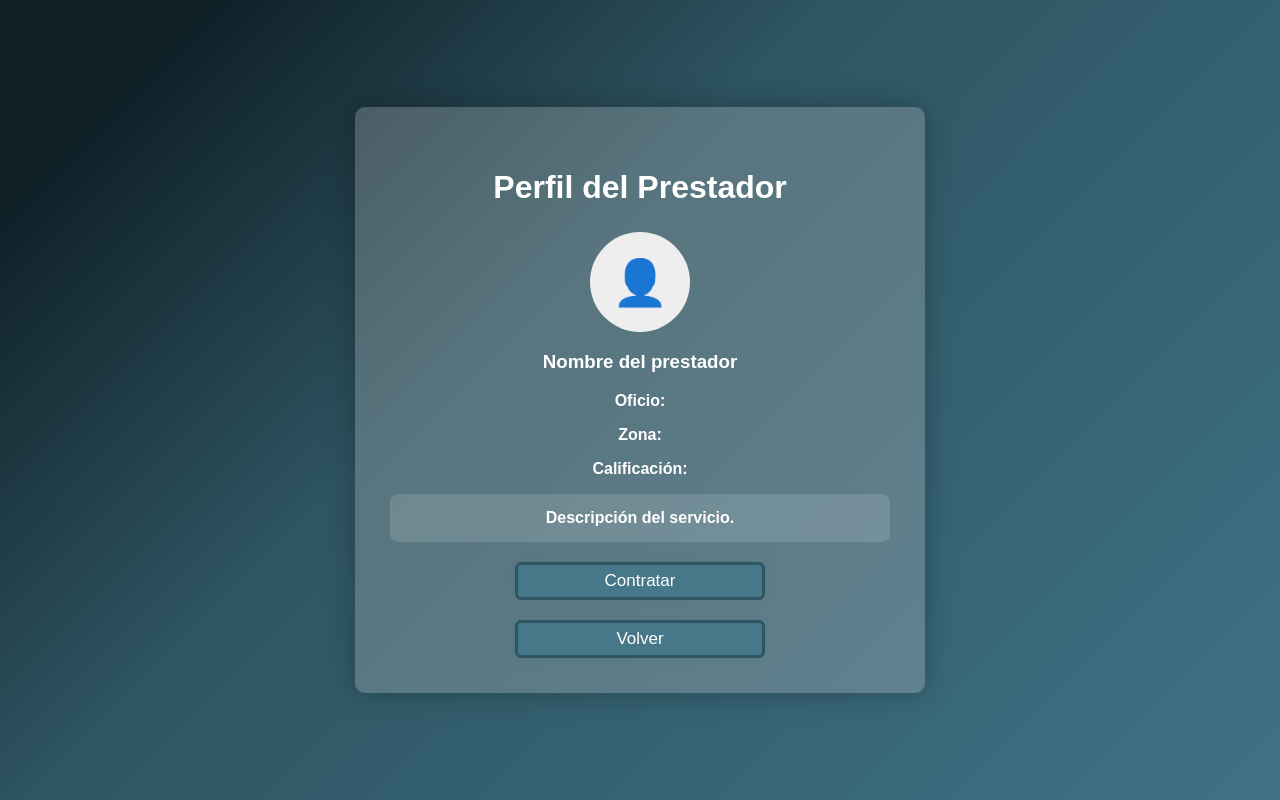
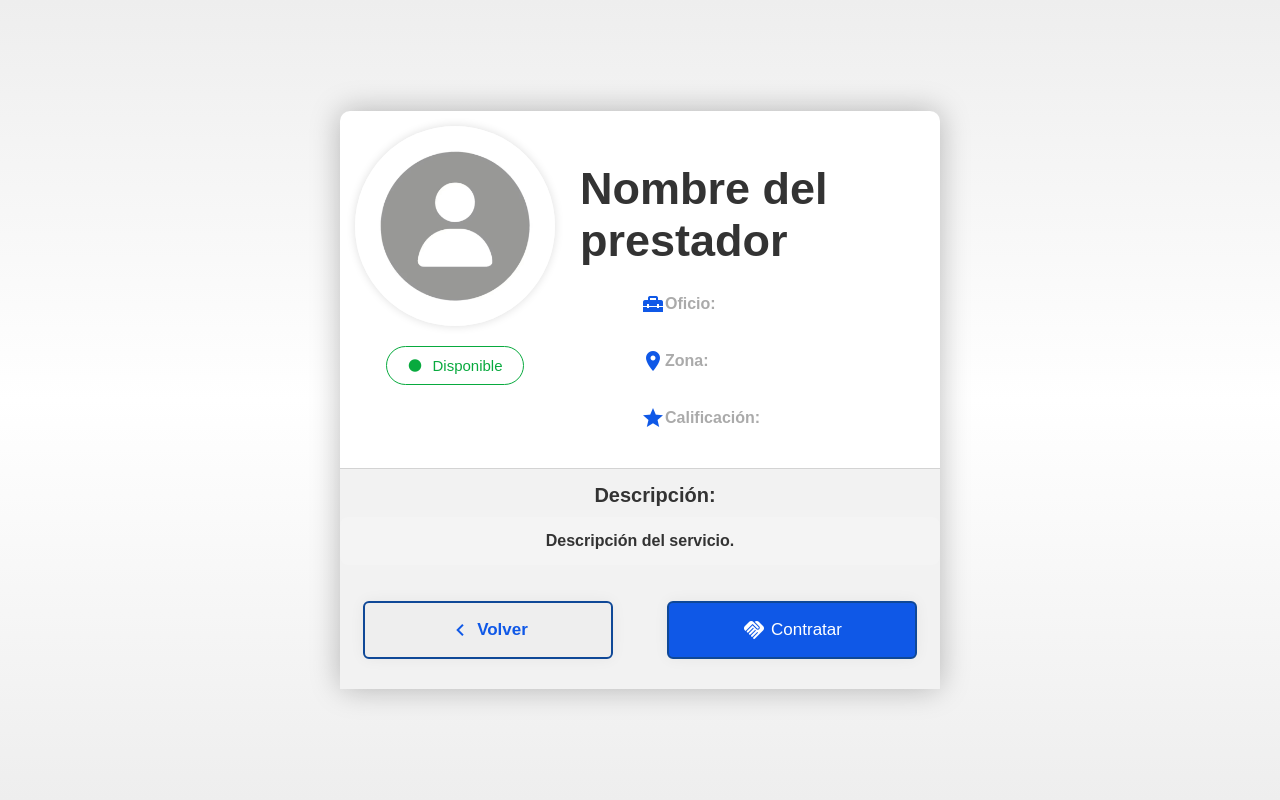
Before and after one commit to ThyagoASan/Proyecto-Altoque-_desarrollo_y_Arquitect_web, a PHP site: page /perfil.html in a window 1280 px wide. Run offline with PHP 8.4, Linux system fonts and the light colour scheme.

Commit message:
actualizacion de diseño perfil

```diff
--- a/html y css/css.css
+++ b/html y css/css.css
@@ -1,23 +1,15 @@
-body{
-    background: linear-gradient(
-        135deg,
-        #0f2027 10%,
-        #2e5562 40%,
-        #3f7287 100%
-    );
+body {
+    background: linear-gradient(135deg, #0f2027 10%, #2e5562 40%, #3f7287 100%);
     min-height: 100vh;
     margin: 0;
     font-weight: bold;
-    font-family:sans-serif;
-
+    font-family: sans-serif;
+    --color_azul_principal: #0f58e7;
+    --color_verde-principal: #08aa3e;
+    --color_rojo_principal: #aa0816;
 }
-.body-registrarse{
-    background: linear-gradient(
-        135deg,
-        #271d0f 10%,
-        #624d2e 40%,
-        #87623f 100%
-    );
+.body-registrarse {
+    background: linear-gradient(135deg, #271d0f 10%, #624d2e 40%, #87623f 100%);
 }
 /*---principal---*/
 .header {
@@ -30,16 +22,15 @@ body{
     align-items: center; /* Opcional: Centra verticalmente el botón "=" y los links */
 }
 
-.header__checkbox{
+.header__checkbox {
     position: absolute;
     display: none;
 }
-.header__label{
+.header__label {
     font-size: 50px;
     padding: 2px 10px;
-
 }
-.header__label:hover{
+.header__label:hover {
     background-color: #bbb;
 }
 .header__nav {
@@ -50,71 +41,74 @@ body{
     color: #eee;
     z-index: 100;
 }
-.header__nav-list{
+.header__nav-list {
     padding: 0;
 }
-.header__nav-item{
+.header__nav-item {
     list-style-type: none;
     padding: 10px 40px;
 }
-.header__nav-item:hover,.item_login:hover,.item_registrarse:hover{
+.header__nav-item:hover,
+.item_login:hover,
+.item_registrarse:hover {
     background-color: #458297 !important;
 }
-.header__checkbox:checked ~ .header__nav{
-display:block;
+.header__checkbox:checked ~ .header__nav {
+    display: block;
 }
-.header__list{
+.header__list {
     list-style-type: none;
     margin: 0;
     display: flex;
 }
-.header__list-item{
+.header__list-item {
     text-align: center;
     padding: 21px 6px;
     display: flex;
-
 }
-.header__list-item:hover{
+.header__list-item:hover {
     background-color: #bbb;
 }
-.item_login,.item_registrarse{
-    border: 2px solid rgb(52, 86, 140) ;
+.item_login,
+.item_registrarse {
+    border: 2px solid rgb(52, 86, 140);
     box-shadow: 0 0 5px #0004;
     margin: auto 8px auto 8px;
     padding: 7px 6px;
     height: 100%;
     border-radius: 4px;
-    background-color: #367d9b ;
-    transition: all 0.3s  ease;
+    background-color: #367d9b;
+    transition: all 0.3s ease;
     color: white;
 }
-.login-link, .registrarse_link, .inicio-link{
+.login-link,
+.registrarse_link,
+.inicio-link {
     height: 100%;
     width: 100%;
     text-decoration: none;
     color: inherit;
 }
 /* fin del header */
-.div{
+.div {
     display: flex;
     justify-content: center;
     align-content: space-between;
 }
-.div__mapa{
+.div__mapa {
     width: 100%;
     height: 600px;
 }
-.div_busqueda{
+.div_busqueda {
     width: 20%;
     padding-right: 30px;
-    max-width:150px;
+    max-width: 150px;
 }
 .details {
     background-color: white;
     padding: 10px;
     position: relative;
-    border-radius:3px;
-
+    border-radius: 3px;
 }
 
 .details__summary {
@@ -138,43 +132,38 @@ display:block;
     color: #555;
     padding: 5px 0;
 }
-.div_busqueda__div_buscador{
-width: 60%;
-border-radius: 6px;
-height: 40px;
-background-color: white;
-display: flex;
+.div_busqueda__div_buscador {
+    width: 60%;
+    border-radius: 6px;
+    height: 40px;
+    background-color: white;
+    display: flex;
 }
 .label-icono {
     display: flex;
     align-items: center;
     justify-content: center;
-    cursor: pointer;
-    margin-right: 10px;    /* Separa la imagen del input de texto */
+    cursor: pointer; /* Separa la imagen del input de texto */
 }
-.img_lupa{
-    width: 25px;
-    margin: 7px 0 0 5px;
-    position:absolute;
-    display: block;
+.label-icono span {
+    padding: 0 5px;
 }
 .input_buscador_localidad {
-    margin-left: 30px;
+    margin-left: 1px;
     padding-left: 5px;
-    border-radius: 3px 6px 6px 3px ;
+    border-radius: 3px 6px 6px 3px;
     width: 100%;
     border-color: transparent;
 }
-.input_buscador_localidad:focus{
+.input_buscador_localidad:focus {
     outline: none;
     background-color: #ccc;
-    border-left: 3px solid #555555 ;
-
+    border-left: 3px solid #555555;
 }
 
 /* ---final principal--- */
 /*---login---*/
-.formulario1{
+.formulario1 {
     color: #fff;
     font-size: 17px;
     background-color: #ccc4;
@@ -182,17 +171,16 @@ display: flex;
     min-width: 370px;
     max-width: 400px;
     padding: 40px 8%;
-    margin:auto;
+    margin: auto;
     margin-top: 10%;
     border-radius: 7px;
     box-shadow: 0 0 30px #0004;
     text-align: center;
-
 }
-h2{
+h2 {
     font-size: 32px;
 }
-.input1{
+.input1 {
     background-color: #eee;
     font-size: 17px;
     width: 97%;
@@ -202,30 +190,34 @@ h2{
     border-radius: 4px;
     box-shadow: 0 0 30px #fff5;
 }
-.label1, .label2{
+.label1,
+.label2 {
     display: block;
     text-align: left;
 }
-.botones1{
+.botones1,
+.botones-perfil {
     background-color: #467889;
-    transition-property:background-color ;
-    transition: all 0.3s  ease;
+    transition-property: background-color;
+    transition: all 0.3s ease;
     color: #fff;
     font-family: sans-serif;
     font-size: 17px;
     width: 90%;
     max-width: 250px;
-    border:3.5px solid #2e5562;
+    border: 3.5px solid #2e5562;
     border-radius: 6px;
     margin: auto;
     margin-top: 20px;
     padding: 6px 0;
     display: flex;
     justify-content: center;
-    box-shadow: 0 0 15px rgba(0, 0, 0, 0.050);
+    box-shadow: 0 0 15px rgba(0, 0, 0, 0.05);
 }
-.botones1:hover, .item_login:hover, .item_registrarse:hover{
-    background-color:#437a92 ;
+.botones1:hover,
+.item_login:hover,
+.item_registrarse:hover {
+    background-color: #437a92;
     box-shadow: #ffff;
     color: #2e3f46;
 }
@@ -314,34 +306,157 @@ h2{
 }
 
 .perfil-card {
-    background-color: #ccc4;
-    color: white;
+    display: flex;
+    flex-direction: column;
+    background-color: #fff;
+    color: #333;
     width: 50%;
-    min-width: 350px;
-    max-width: 500px;
-    padding: 35px;
+    min-width: 500px;
+    max-width: 600px;
     border-radius: 10px;
     box-shadow: 0 0 30px #0004;
     text-align: center;
 }
+@media screen and (max-width: 530px) {
+    .perfil-card {
+        width: 100%;
+    }
+    .perfil-foto {
+        margin: 10px 0 0 10px;
+        min-width: 100px !important;
+        height: 100px !important;
+    }
+    .perfil,
+    .perfil-card {
+        min-width: 300px;
+
+        padding: 0;
+    }
+}
+.informacion_card {
+    display: flex;
+    gap: 15px;
+    padding: 15px;
+}
+.informacion_basica-perfil {
+    display: flex;
+    flex-direction: column;
+    justify-content: start;
+    width: 100%;
+    gap: 10px;
+}
+.informacion_basica-perfil div {
+    text-align: start;
+    padding-left: 20%;
+}
+.text_info {
+    color: #0005;
+    margin: auto;
+    display: flex;
+    align-items: center;
+}
 
 .perfil-foto {
-    width: 100px;
-    height: 100px;
-    margin: 15px auto;
+    position: relative;
+
+    min-width: 200px;
+    height: 200px;
     border-radius: 50%;
-    background-color: #eee;
-    color: #2e5562;
+    color: #fff;
     display: flex;
+    flex-direction: column;
     justify-content: center;
     align-items: center;
+}
+.perfil-foto img {
+    border-radius: 50%;
+    width: 100%;
+    height: 100%;
+    box-shadow: 0 0 10px #0002;
+}
+.text_disponible,
+.text_no_disponible {
+    position: absolute;
+    top: 110%;
+    display: flex;
+    align-items: center;
+    gap: 10px;
+    padding: 10px 20px;
+    border: 1px solid var(--color_verde-principal);
+    border-radius: 45px;
+    font-weight: 200;
+    color: var(--color_verde-principal);
+    font-size: 15px;
+}
+.text_no_disponible {
+    color: var(--color_rojo_principal);
+    border-color: var(--color_rojo_principal);
+}
+.text_no_disponible span {
+    color: var(--color_rojo_principal);
+    font-size: 15px;
+}
+.text_disponible span {
+    color: var(--color_verde-principal);
+    font-size: 15px;
+}
+#perfil-nombre {
+    text-align: start;
+    margin-bottom: 15px;
+    padding-left: 10px;
     font-size: 45px;
 }
-
+.icono_perfil {
+    color: var(--color_azul_principal);
+}
+#perfil-estrellas {
+    color: #f6c326;
+}
+#perfil-oficio,
+#perfil-estrellas,
+#perfil-zona,
+.descripcion_div strong {
+    padding-left: 30px;
+    font-size: 20px;
+}
 .perfil-descripcion {
     background-color: #ffffff22;
     padding: 15px;
     border-radius: 8px;
-    margin-top: 15px;
+    margin-top: 10px;
 }
-/* ---final login--- */
+.descripcion_div {
+    padding-top: 15px;
+    border-top: 1px solid #5553;
+}
+.div_botones {
+    display: flex;
+    gap: 8px;
+    padding-bottom: 30px;
+}
+.botones-perfil {
+    background-color: var(--color_azul_principal);
+    border: 2px solid #0f4897;
+    display: flex;
+    padding: 15px 10px;
+    gap: 5px;
+    align-items: center;
+}
+.botones-perfil a {
+    width: fit-content;
+}
+.btm_volver {
+    background-color: #eee;
+    color: var(--color_azul_principal);
+    font-weight: 700;
+}
+.icono_contratar {
+    color: #fff;
+}
+.a {
+    background: linear-gradient(#eee, #fff, #eee) !important;
+}
+.descripcion_div,
+.div_botones {
+    background-color: #f2f2f2;
+}
--- a/html y css/perfil.html
+++ b/html y css/perfil.html
@@ -1,40 +1,88 @@
 <!DOCTYPE html>
 <html lang="es">
     <head>
-    <meta charset="UTF-8">
-    <meta name="viewport" content="width=device-width, initial-scale=1.0">
+        <meta charset="UTF-8" />
+        <meta name="viewport" content="width=device-width, initial-scale=1.0" />
         <title>Perfil del Prestador</title>
-    <link rel="stylesheet" href="css.css">
+        <link rel="stylesheet" href="css.css" />
+        <link
+            href="https://fonts.googleapis.com/icon?family=Material+Icons"
+            rel="stylesheet"
+        />
     </head>
-<body>
-
+    <body class="a">
         <section class="perfil">
             <div class="perfil-card">
-        <h2>Perfil del Prestador</h2>
+                <div class="informacion_card">
+                    <div class="perfil-foto">
+                        <img src="imagenes/usuario.avif" alt="" />
+                        <span class="text_disponible">
+                            <span class="material-icons"> circle </span>
+                            Disponible</span
+                        >
+                    </div>
+                    <div class="informacion_basica-perfil">
+                        <h2 id="perfil-nombre">Nombre del prestador</h2>
 
-        <div class="perfil-foto">👤</div>
+                        <div>
+                            <span class="text_info">
+                                <span class="material-icons icono_perfil">
+                                    home_repair_service
+                                </span>
+                                Oficio:</span
+                            >
+                            <span id="perfil-oficio"></span>
+                        </div>
+                        <div>
+                            <span class="text_info">
+                                <span class="material-icons icono_perfil">
+                                    location_on</span
+                                >
+                                Zona:</span
+                            >
+                            <span id="perfil-zona"></span>
+                        </div>
+                        <div>
+                            <span class="text_info">
+                                <span class="material-icons icono_perfil"
+                                    >star</span
+                                >
+                                Calificación:</span
+                            >
+                            <span id="perfil-estrellas"></span>
+                        </div>
+                    </div>
+                </div>
 
-        <h3 id="perfil-nombre">Nombre del prestador</h3>
-
-        <p><strong>Oficio:</strong> <span id="perfil-oficio"></span></p>
-        <p><strong>Zona:</strong> <span id="perfil-zona"></span></p>
-        <p><strong>Calificación:</strong> <span id="perfil-estrellas"></span></p>
-
+                <div class="descripcion_div">
+                    <strong> Descripción:</strong>
                     <p class="perfil-descripcion" id="perfil-descripcion">
                         Descripción del servicio.
                     </p>
+                </div>
+                <div class="div_botones">
+                    <button class="botones-perfil btm_volver" type="button">
+                        <span class="material-icons icono_perfil"
+                            >chevron_left
+                        </span>
+                        <a class="inicio-link" href="pagina1.html">Volver</a>
+                    </button>
 
-       <button class="botones1" type="button" id="btn-contratar">
+                    <button
+                        class="botones-perfil"
+                        type="button"
+                        id="btn-contratar"
+                    >
+                        <span
+                            class="material-icons icono_perfil icono_contratar"
+                            >handshake</span
+                        >
                         Contratar
                     </button>
-
-        <button class="botones1" type="button">
-            <a class="inicio-link" href="pagina1.html">Volver</a>
-        </button>
+                </div>
             </div>
         </section>
 
         <script src="script.js"></script>
-
     </body>
 </html>
```
Also changed, not shown: html y css/pagina1.html (+39 -11 lines), html y css/imagenes/usuario.avif (added). Lines whose indentation alone changed are shown as unchanged.
